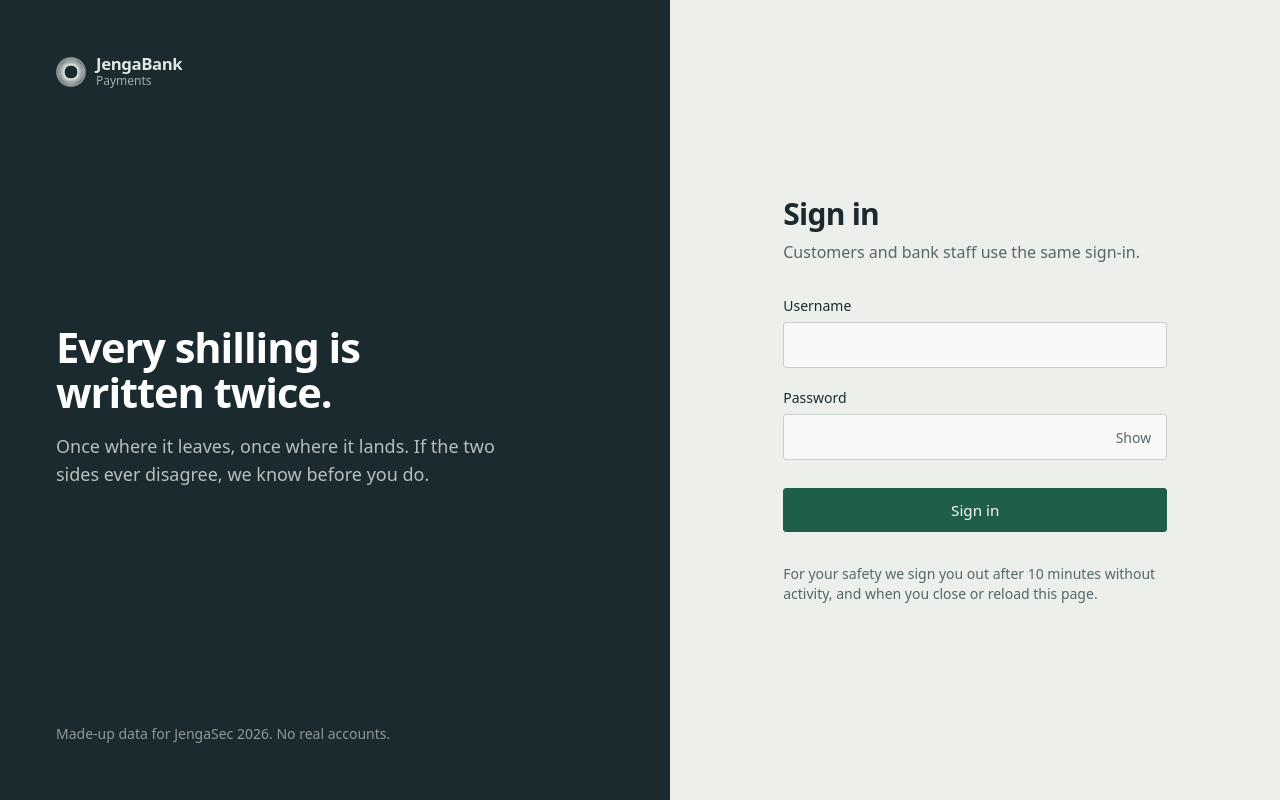
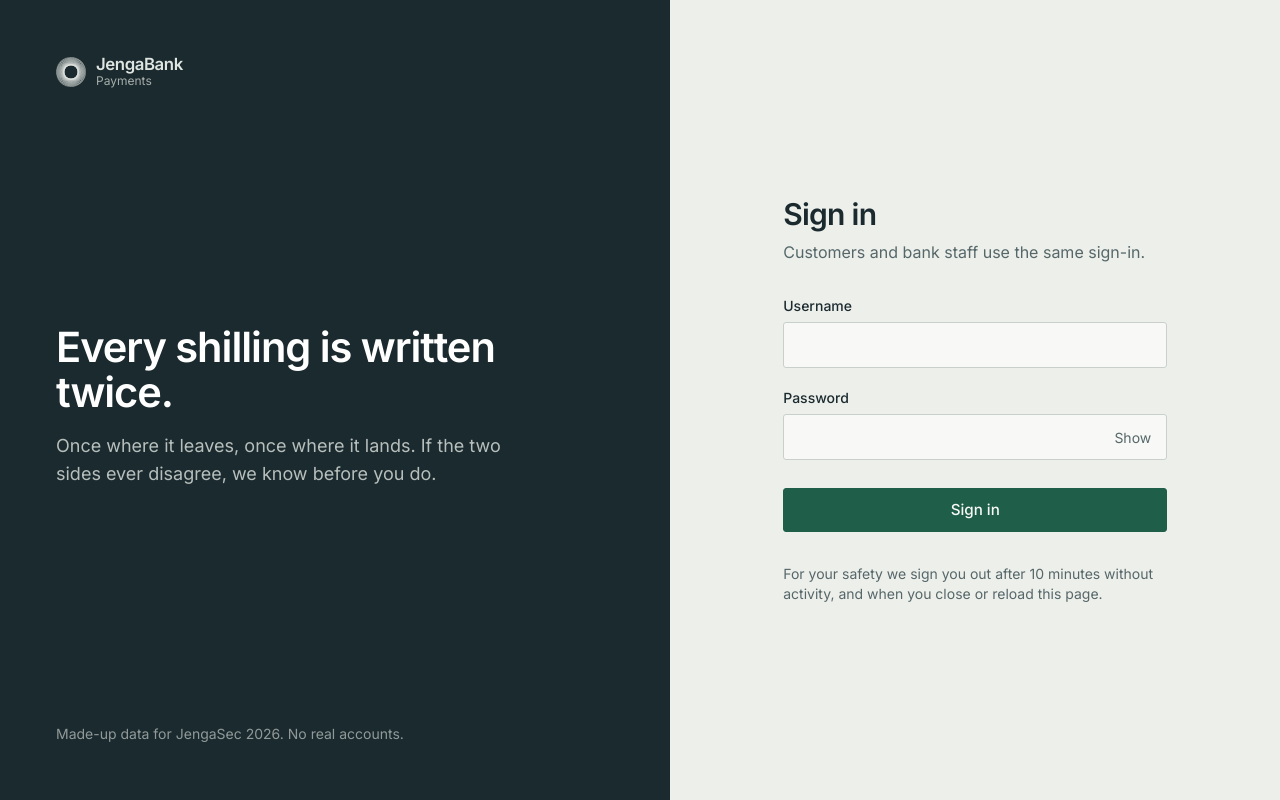
Before and after one commit to Darlene-13/Jengabank-payments, a React (Vite) app in the folder jenga-frontend/: page /login in a window 1280 px wide. Built offline with nearby package versions, Linux system fonts and the light colour scheme.

Commit message:
style(frontend): use Inter as the sans font with optical sizing

```diff
--- a/jenga-frontend/src/index.css
+++ b/jenga-frontend/src/index.css
@@ -61,7 +61,7 @@
   --color-rail: var(--rail);
   --color-on-rail: var(--on-rail);
   --color-focus: var(--focus);
-  --font-sans: "IBM Plex Sans", ui-sans-serif, system-ui, sans-serif;
+  --font-sans: "Inter Variable", "Inter", ui-sans-serif, system-ui, sans-serif;
   --font-mono: "IBM Plex Mono", ui-monospace, "SFMono-Regular", monospace;
 }
 
@@ -69,6 +69,8 @@ html {
   background: var(--paper);
   color: var(--ink);
   font-family: var(--font-sans);
+  font-optical-sizing: auto;
+  font-feature-settings: "cv11" 1;
   -webkit-font-smoothing: antialiased;
   text-rendering: optimizeLegibility;
 }
```
